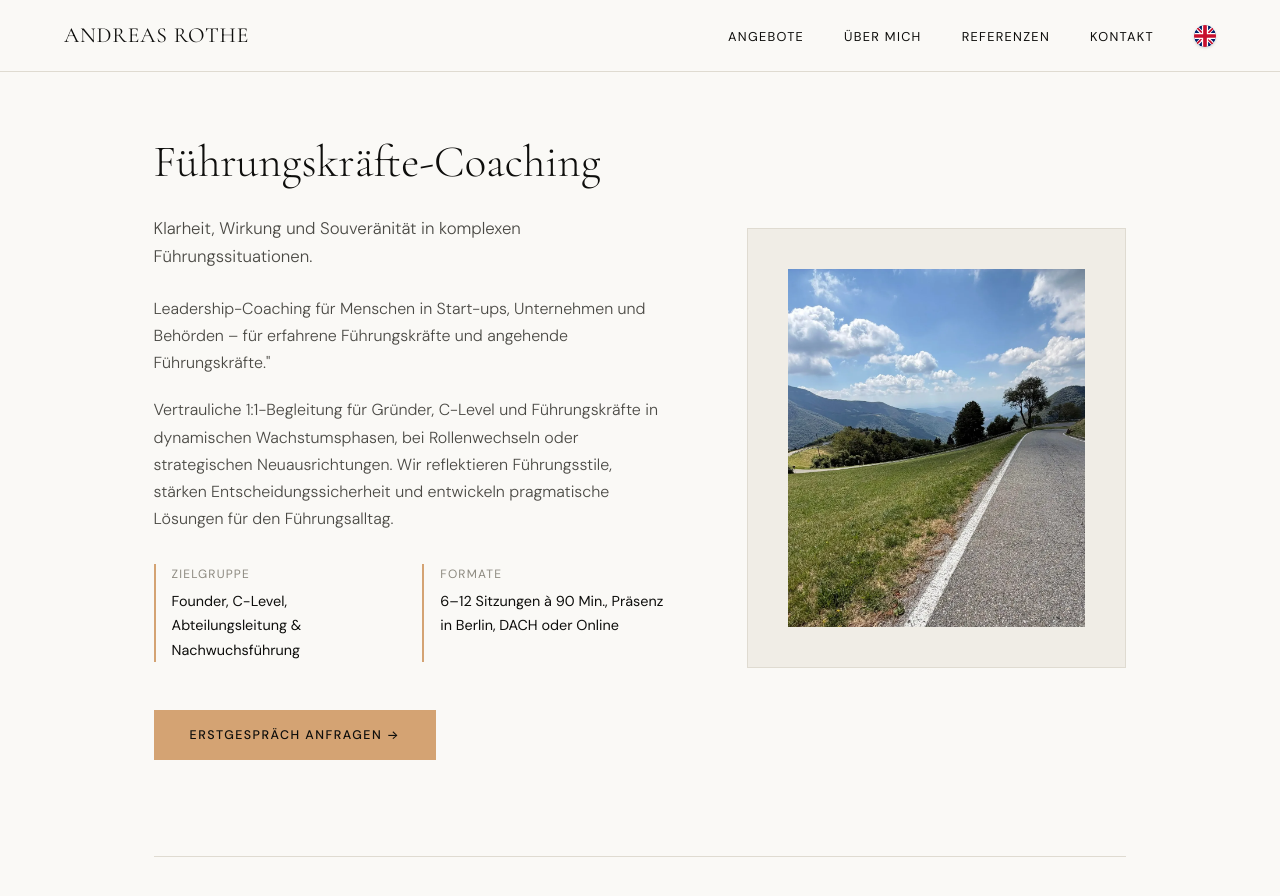
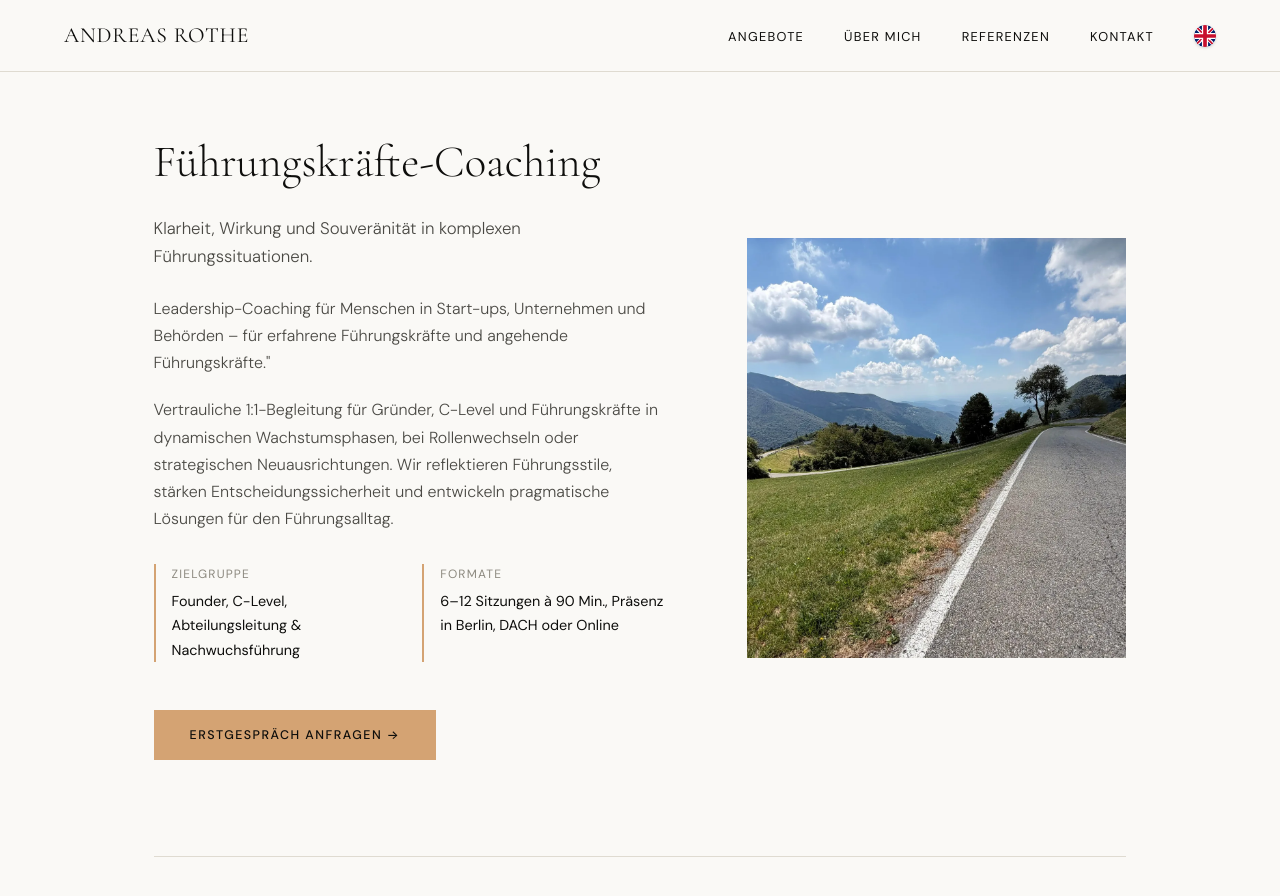
Before and after one commit to arothe161/andreasrothe, a Jekyll site: the page built from fuehrungskraefte-coaching.html, in a window 1280 px wide and 900 px high. Shown: the top 896 px of the window. Built offline with Jekyll 4.4.1, drawn with Linux system fonts in a browser that asks for light colours.

Commit message:
Refactor coaching CSS for hero image styling

```diff
--- a/assets/css/coaching.css
+++ b/assets/css/coaching.css
@@ -1,34 +1,45 @@
-/* Nur auf Coaching-Seiten: Bildfläche ohne Rahmen, Schatten oder Innenabstand */
-.coaching-page .lp-image-photo {
+/* Ausschließlich Coaching-Seiten: Hero-Bild ohne Rahmen */
+.coaching-page .hero-image,
+.coaching-page .hero-image.hero-image--photo {
   background: transparent !important;
-  border: none !important;
+  border: 0 !important;
+  outline: 0 !important;
   padding: 0 !important;
   box-shadow: none !important;
   overflow: hidden;
 }
 
-/* Falls der sichtbare Rahmen direkt am <img> gesetzt ist */
-.coaching-page .lp-image-photo img {
+/* Der Rahmen kann als dekoratives Pseudo-Element erzeugt werden */
+.coaching-page .hero-image::before,
+.coaching-page .hero-image::after {
+  content: none !important;
+  display: none !important;
+  border: 0 !important;
+  box-shadow: none !important;
+}
+
+/* Das eigentliche Bild darf ebenfalls keinen Rahmen/Schatten tragen */
+.coaching-page .hero-image > img {
   display: block;
   width: 100%;
   height: 100%;
   object-fit: cover;
-  border: none !important;
-  outline: none !important;
+  border: 0 !important;
+  outline: 0 !important;
   box-shadow: none !important;
 }
 
-/* Desktop und Tablet: bisherige obere Begrenzung */
+/* Desktop und Tablet */
 @media (min-width: 901px) {
-  .coaching-page .lp-image-photo {
+  .coaching-page .hero-image.hero-image--photo {
     height: 420px !important;
     max-height: 420px !important;
   }
 }
 
-/* Mobil: Bildhöhe exakt 200 px */
+/* Mobil bis einschließlich 900 px: Bildhöhe 200 px */
 @media (max-width: 900px) {
-  .coaching-page .lp-image-photo {
+  .coaching-page .hero-image.hero-image--photo {
     order: -1;
     width: 100% !important;
     height: 200px !important;
@@ -38,11 +49,7 @@
     margin-right: 0 !important;
   }
 
-  .coaching-page .lp-image-photo img {
-    width: 100%;
+  .coaching-page .hero-image.hero-image--photo > img {
     height: 200px !important;
-    min-height: 200px !important;
-    max-height: 200px !important;
-    object-fit: cover;
   }
 }
```
